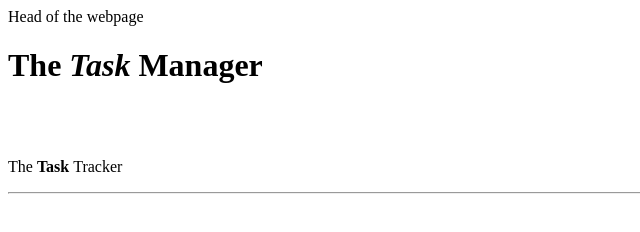
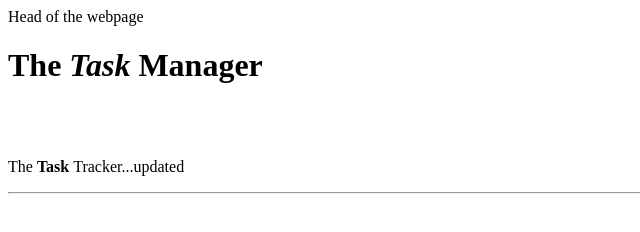
Before and after one commit to digitalclassesbysai/TaskManager, a plain HTML site: page index.html in a window 1280 px wide. Shown: the full height of the page, 0-640 px from the left. Drawn offline with Linux system fonts and the light colour scheme.

Commit message:
Updated index.html

```diff
--- a/index.html
+++ b/index.html
@@ -10,7 +10,7 @@
         <h1> The <em>Task </em> Manager  </h1>
         <br>
         <br>
-        <p> The <strong>Task </strong> Tracker</p>
+        <p> The <strong>Task </strong> Tracker...updated</p>
         <hr>
     </body>
 </html>
```
